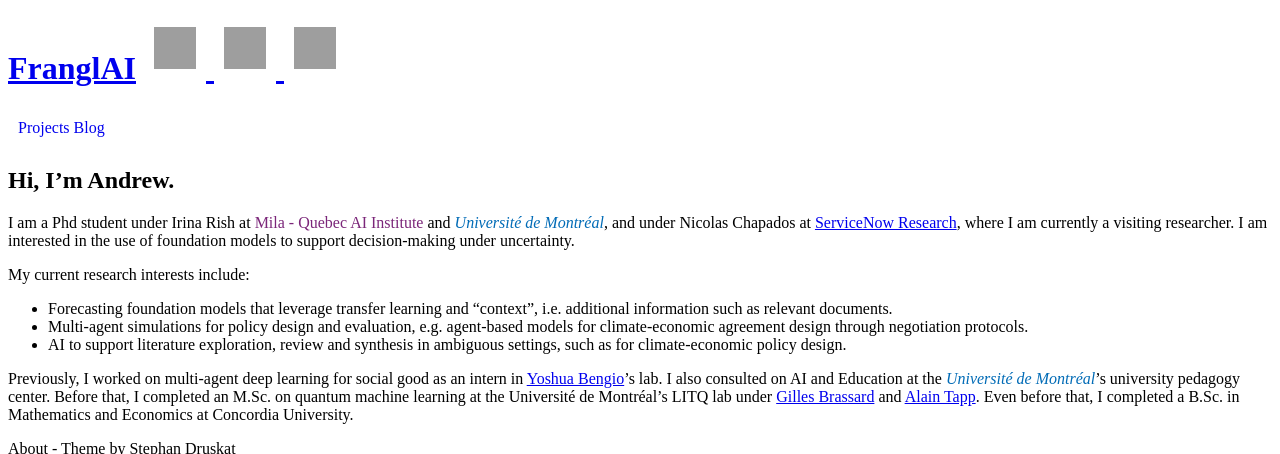
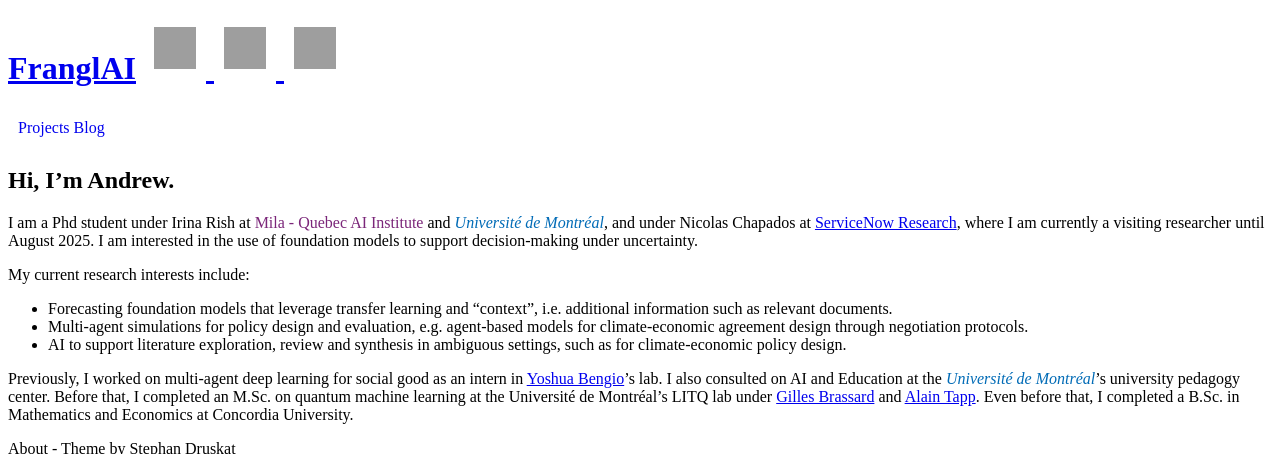
Before and after one commit to AndrewRWilliams/AndrewRWilliams.github.io, a Jekyll site: the page built from index.md, in a window 1280 px wide, cut to the strip 112-566 px from the top of the page. Built offline with Jekyll 4.4.1, drawn with Linux system fonts in a browser that asks for light colours; grey boxes are pictures that could not be loaded.

Commit message:
Update index.md

```diff
--- a/index.md
+++ b/index.md
@@ -6,7 +6,7 @@ weight: 1
 
 ## Hi, I'm Andrew.
 
-I am a Phd student under Irina Rish at <a href="https://mila.quebec/en/" style="color:#7B2679;text-decoration:none">Mila - Quebec AI Institute</a> and <a href="https://www.umontreal.ca/" style="color:#006BB6;text-decoration:none"><i>Université de Montréal</i></a>, and under Nicolas Chapados at <a href="https://www.servicenow.com/research/"> ServiceNow Research</a>, where I am currently a visiting researcher.
+I am a Phd student under Irina Rish at <a href="https://mila.quebec/en/" style="color:#7B2679;text-decoration:none">Mila - Quebec AI Institute</a> and <a href="https://www.umontreal.ca/" style="color:#006BB6;text-decoration:none"><i>Université de Montréal</i></a>, and under Nicolas Chapados at <a href="https://www.servicenow.com/research/"> ServiceNow Research</a>, where I am currently a visiting researcher until August 2025.
 I am interested in the use of foundation models to support decision-making under uncertainty.
 
 My current research interests include:
```
